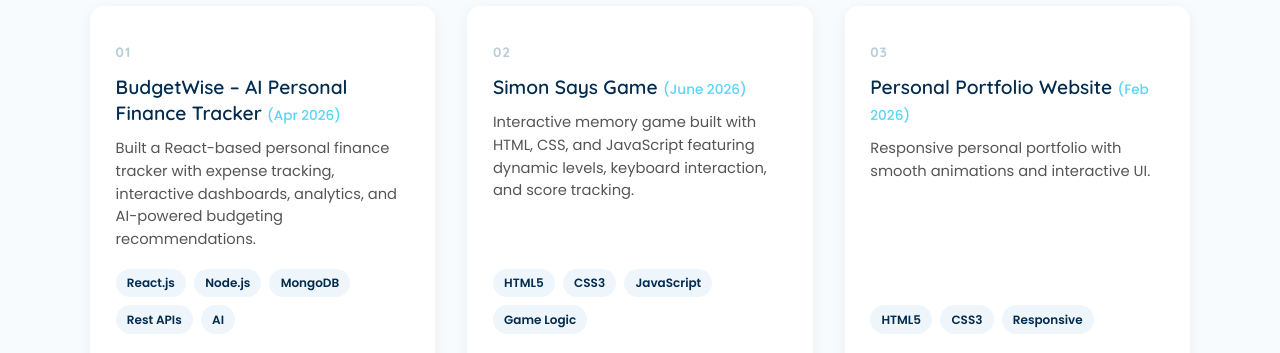
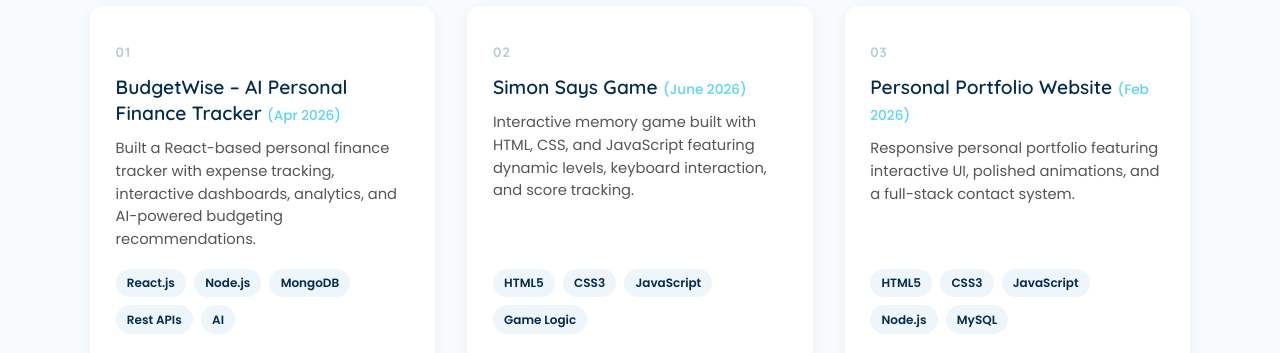
Before and after one commit to gauravkumar42/gauravkumar42.github.io, a plain HTML site: page index.html in a window 1280 px wide. Shown: the part 960-1313 px from the top of the page. Drawn offline with Linux system fonts and the light colour scheme.

Commit message:
update portfolio project details

```diff
--- a/index.html
+++ b/index.html
@@ -164,13 +164,15 @@
           <div class="project-index">03</div>
           <h3>Personal Portfolio Website <span>(Feb 2026)</span></h3>
           <p>
-        Responsive personal portfolio with smooth animations and interactive
-        UI.
+            Responsive personal portfolio featuring interactive UI,
+            polished animations, and a full-stack contact system.
           </p>
           <div class="project-tags">
             <span>HTML5</span>
             <span>CSS3</span>
-        <span>Responsive</span>
+            <span>JavaScript</span>
+            <span>Node.js</span>
+            <span>MySQL</span>
           </div>
 
           <a href="https://gauravkumar42.me/" target="_blank" class="project-link">
```
Also changed, not shown: assets/og-image.png. Lines whose indentation alone changed are shown as unchanged.
